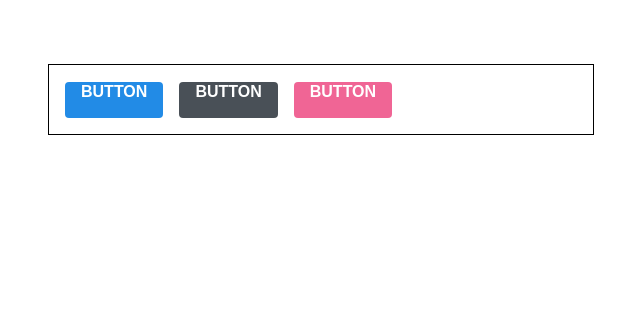
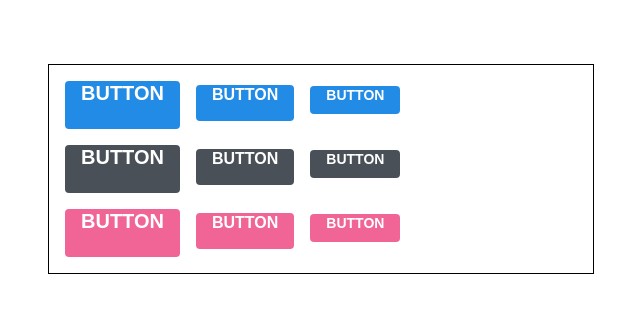
Before and after one commit to devsangho/styling-with-styled-components, a React (Create React App) app: page / in a window 1280 px wide. Shown: the top 312 px of the page, without its empty margins (319-959 px from the left). Built offline with nearby package versions, Linux system fonts and the light colour scheme.

Commit message:
size, color 코드 분리하기

```diff
--- a/src/App.js
+++ b/src/App.js
@@ -1,5 +1,5 @@
 import React from 'react';
-import styled, { css, ThemeProvider } from 'styled-components';
+import styled, { ThemeProvider } from 'styled-components';
 import Button from './components/Button'
 
 const AppBlock = styled.div`
@@ -8,6 +8,12 @@
   margin-top: 4rem;
   border: 1px solid black;
   padding: 1rem;
+`;
+
+const ButtonGroup = styled.div`
+  & + & {
+    margin-top: 1rem;
+  }
 `;
 
 function App() {
@@ -22,11 +28,31 @@
       }}
     >
       <AppBlock>
-        <Button>BUTTON</Button>
-        <Button color="gray">BUTTON</Button>
-        <Button color="pink">BUTTON</Button>
+        <ButtonGroup>
+          <Button size="large">BUTTON</Button>
+          <Button>BUTTON</Button>
+          <Button size="small">BUTTON</Button>
+        </ButtonGroup>
+        <ButtonGroup>
+          <Button color="gray" size="large">
+            BUTTON
+            </Button>
+          <Button color="gray">BUTTON</Button>
+          <Button color="gray" size="small">
+            BUTTON
+            </Button>
+        </ButtonGroup>
+        <ButtonGroup>
+          <Button color="pink" size="large">
+            BUTTON
+            </Button>
+          <Button color="pink">BUTTON</Button>
+          <Button color="pink" size="small">
+            BUTTON
+            </Button>
+        </ButtonGroup>
       </AppBlock>
-    </ThemeProvider>
+    </ThemeProvider >
   );
 }
 
--- a/src/components/Button.js
+++ b/src/components/Button.js
@@ -1,6 +1,46 @@
 import React from 'react';
 import styled, { css } from 'styled-components';
 import { darken, lighten } from 'polished';
+
+const colorStyles = css`
+    ${({ theme, color }) => {
+        const selected = theme.palette[color];
+        return css`
+            background: ${selected};
+            &:hover {
+            background: ${lighten(0.1, '#228be6')};
+            }
+            &:active {
+                background: ${darken(0.1, '#228be6')};
+            }
+        `
+    }}
+`
+const sizeStyles = css`
+    ${props =>
+        props.size === 'large' &&
+        css`
+            height: 3rem;
+            font-size: 1.25rem;
+        `
+    }
+
+    ${props =>
+        props.size === 'medium' &&
+        css`
+            height: 2.25rem;
+            font-size: 1rem;
+        `
+    }
+
+    ${props =>
+        props.size === 'small' &&
+        css`
+            height: 1.75rem;
+            font-size: 0.875rem;
+        `
+    }
+`
 
 const StyledButton = styled.button`
     /* 공통 스타일 */
@@ -15,22 +55,10 @@
     padding-right: 1rem;
 
     /* 크기 */
-    height: 2.25rem;
-    font-size: 1rem;
+    ${sizeStyles}
 
     /* 색상 */
-    ${props => {
-        const selected = props.theme.palette[props.color];
-        return css`
-            background: ${selected};
-            &:hover {
-            background: ${lighten(0.1, '#228be6')};
-            }
-            &:active {
-                background: ${darken(0.1, '#228be6')};
-            }
-        `
-    }}
+    ${colorStyles}
 
     /* 기타 */
     & + & {
@@ -38,12 +66,13 @@
     }
 `;
 
-function Button({ children, ...rest }) {
-    return <StyledButton {...rest}>{children}</StyledButton>
+function Button({ children, color, size, ...rest }) {
+    return <StyledButton color={color} size={size} {...rest}>{children}</StyledButton>
 }
 
 Button.defaultProps = {
-    color: 'blue'
+    color: 'blue',
+    size: 'medium'
 };
 
 export default Button;
```
